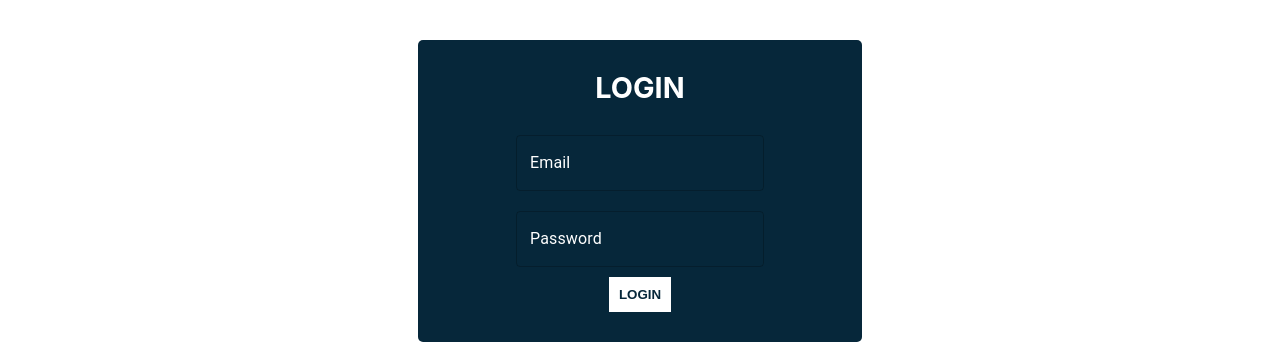
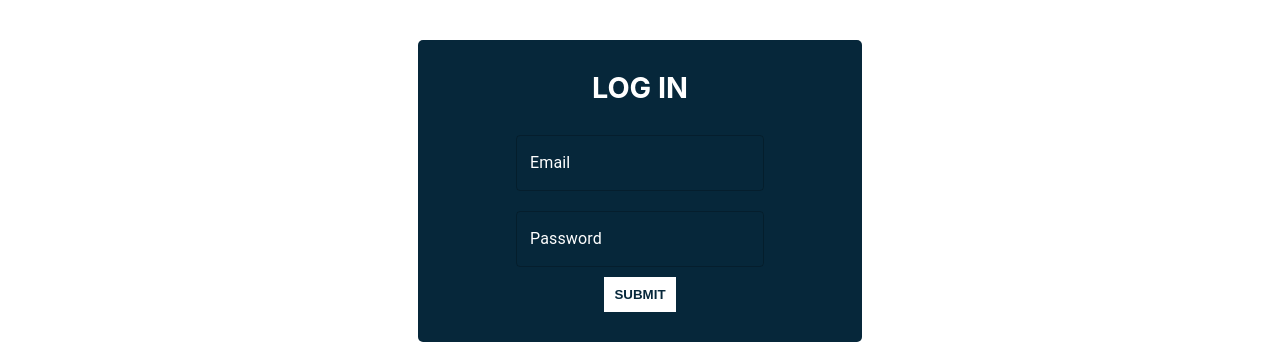
Before and after one commit to tavassoliachi/Cocktail-website, a React (Create React App) app: page /login in a window 1280 px wide. Shown: the part 120-482 px from the top of the page. Built offline with nearby package versions, Linux system fonts and the light colour scheme; no server answers.

Commit message:
added some translated texts

```diff
--- a/src/i18n/en/translation.json
+++ b/src/i18n/en/translation.json
@@ -6,9 +6,17 @@
     "ingredients":"Ingredients",
     "instructions":"Instructions",
     "showMore":"Show More",
+    "authToFav":"You need to be Authorized to add drink to favourites!",
 
     "login":"Log In",
     "logout":"Log Out",
-    "register":"Register"
+    "register":"Register",
+    "registration":"Registration",
+    "mail":"Email",
+    "password":"Password",
+    "rePassword":"Repeat Password",
+
+    "submit":"Submit"
+
 
   }
--- a/src/i18n/ge/translation.json
+++ b/src/i18n/ge/translation.json
@@ -6,9 +6,16 @@
     "ingredients":"ინგრედიენტები",
     "instructions":"ინტრუქცია",
     "showMore":"მეტის ნახვა",
+    "authToFav":"სასმლის ფავორიტებში დასამატებლად, აუცილებელია ავტორიზაცია!",
 
     "login":"შესვლა",
     "logout":"გამოსვლა",
-    "register":"რეგისტრაცია"
+    "register":"რეგისტრაცია",
+    "registration":"რეგისტრაცია",
+    "mail":"ელ-ფოსტა",
+    "password":"პაროლი",
+    "rePassword":"გაიმეორეთ პაროლი",
+
+    "submit":"დადასტურება"
 
   }
--- a/src/pages/homepage/components/RenderDrink.jsx
+++ b/src/pages/homepage/components/RenderDrink.jsx
@@ -76,14 +76,14 @@ export default function RenderDrink({ el, category }) {
       >
         <Box sx={style}>
           <Typography id="modal-modal-title" variant="h6" component="h2">
-            You need to be Authorized to add drink to favourites
+            {t('authToFav')}
           </Typography>
           <Typography id="modal-modal-description" sx={{ mt: 2 }}>
             <Link to="/login" className={styles.authBTN}>
-              LOGIN
+            {t('login')}
             </Link>{" "}
             <Link to="/register" className={styles.authBTN}>
-              REGISTER
+            {t('register')}
             </Link>
           </Typography>
         </Box>
--- a/src/pages/login/login.jsx
+++ b/src/pages/login/login.jsx
@@ -5,9 +5,11 @@ import styles from "./styles.module.css";
 import "./styles.css";
 import TextField from "@mui/material/TextField";
 import {Helmet} from "react-helmet";
+import {useTranslation} from "react-i18next"
 export default function Login() {
   const [email, setEmail] = useState("");
   const [pass, setPass] = useState("");
+  const {t} = useTranslation()
   const dispatch = useDispatch();
   const loginRef = useRef()
   const handleLogin = async () => {
@@ -26,11 +28,11 @@ export default function Login() {
         <title>Login</title>
       </Helmet>
       <div className={styles.regCont} id="inputs-mui">
-        <h1 className={styles.title}>login</h1>
+        <h1 className={styles.title}>{t('login')}</h1>
 
         <TextField
           error={user?.error?.includes("mail")}
-          label="Email"
+          label={t('mail')}
           value={email}
           autoComplete="off"
           onChange={(e) => setEmail(e.target.value)}
@@ -42,7 +44,7 @@ export default function Login() {
         />
         <TextField
           error={user?.error?.includes("password")}
-          label="Password"
+          label={t('password')}
           value={pass}
           onChange={(e) => setPass(e.target.value)}
           type={"password"}
@@ -54,7 +56,7 @@ export default function Login() {
         />
 
         <button onClick={handleLogin} ref={loginRef} className={styles.authButton}>
-          login
+        {t('submit')}
         </button>
       </div>
     </div>
--- a/src/pages/register/register.jsx
+++ b/src/pages/register/register.jsx
@@ -6,11 +6,12 @@ import { useSelector } from 'react-redux';
 import "./styles.css"
 import {Helmet} from "react-helmet";
 import TextField from '@mui/material/TextField';
-
+import {useTranslation} from "react-i18next"
 export default function Register() {
     const [email,setEmail] = useState('')
     const [pass,setPass] = useState('')
     const [rePass,setRePass] = useState('')
+    const {t} = useTranslation()
     const dispatch = useDispatch()
     const registerRef = useRef()
     const handleRegister= async ()=>{
@@ -26,11 +27,11 @@ export default function Register() {
             <title>Register</title>
         </Helmet>
             <div className={styles.regCont} id='inputs-mui'>
-                <h1 className={styles.title}>registration</h1>
+                <h1 className={styles.title}>{t('registration')}</h1>
 
                         <TextField
                         error={data?.error?.includes("mail")}
-                        label="Email"
+                        label={t('mail')}
                         value={email}
                         autoComplete='off'
                         onChange={(e)=>setEmail(e.target.value)}
@@ -38,7 +39,7 @@ export default function Register() {
                         />
                         <TextField
                         error={data?.error?.includes("password")}
-                        label="Password"
+                        label={t('password')}
                         value={pass}
                         onChange={(e)=>setPass(e.target.value)}
                         type={'password'}
@@ -46,7 +47,7 @@ export default function Register() {
                         />
                         <TextField
                         error={pass.length>0 && rePass !== pass}
-                        label="Repeat Password"
+                        label={t('rePassword')}
                         value={rePass}
                         onChange={(e)=>setRePass(e.target.value)}
                         type={'password'}
@@ -55,7 +56,7 @@ export default function Register() {
 
 
 
-                <button onClick={handleRegister} disabled={!Boolean(rePass==pass)} className={styles.regButton} ref={registerRef}>register</button>
+                <button onClick={handleRegister} disabled={!Boolean(rePass==pass)} className={styles.regButton} ref={registerRef}>{t('submit')}</button>
             </div>
         </div>;
 }
```
